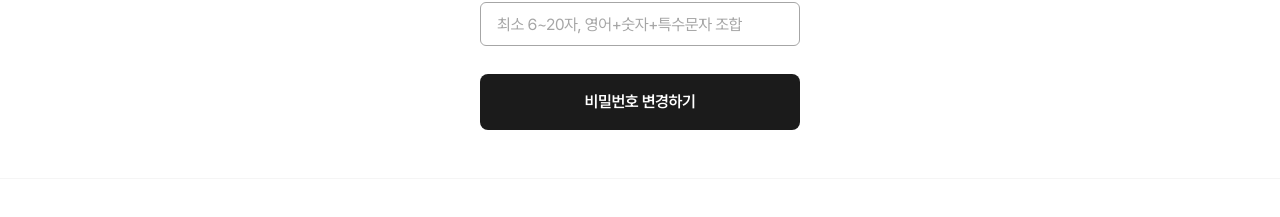
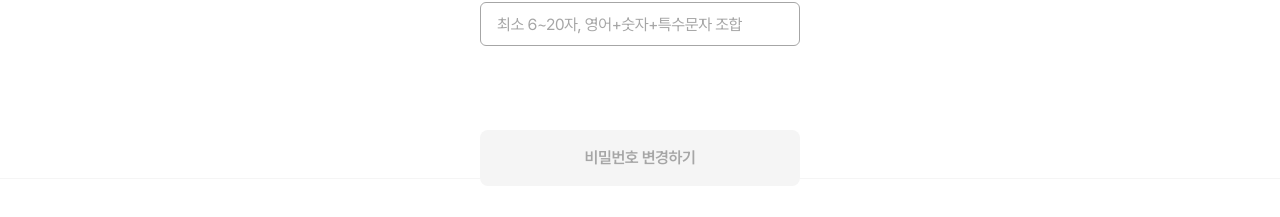
Before and after one commit to ZZANTech/ZZANTech-Fe, a Next.js app: page /mypage/edit in a window 1280 px wide. Shown: the part 472-689 px from the top of the page. Built offline with nearby package versions, Linux system fonts and the light colour scheme; no server answers; a web font is replaced by a local one.

Commit message:
fix: 비밀번호변경하기 버튼 비활성화 기능 수정

```diff
--- a/src/app/(main)/mypage/edit/_components/EditPassword.tsx
+++ b/src/app/(main)/mypage/edit/_components/EditPassword.tsx
@@ -13,8 +13,10 @@ function EditPassword() {
     register,
     handleSubmit,
     watch,
-    formState: { errors }
-  } = useForm<TEditPasswordInputs>();
+    formState: { errors, isValid, isDirty }
+  } = useForm<TEditPasswordInputs>({
+    mode: "onChange"
+  });
 
   const router = useRouter();
 
@@ -101,7 +103,7 @@ function EditPassword() {
             {errors.password && <span className="errors-message">{errors.password.message}</span>}
           </div>
 
-          <div className="flex flex-col mb-6">
+          <div className="flex flex-col">
             <label>새 비밀번호 확인</label>
             <input
               type="password"
@@ -129,12 +131,7 @@ function EditPassword() {
             {errors.confirmPassword && <span className="errors-message">{errors.confirmPassword.message}</span>}
           </div>
 
-          <Button
-            type="submit"
-            size={"large"}
-            weight={"semibold"}
-            disabled={watch("oldPassword") === "" && watch("password") === "" && watch("confirmPassword") === ""}
-          >
+          <Button type="submit" size={"large"} weight={"semibold"} disabled={!isDirty || !isValid} className="mt-20">
             비밀번호 변경하기
           </Button>
         </form>
```
